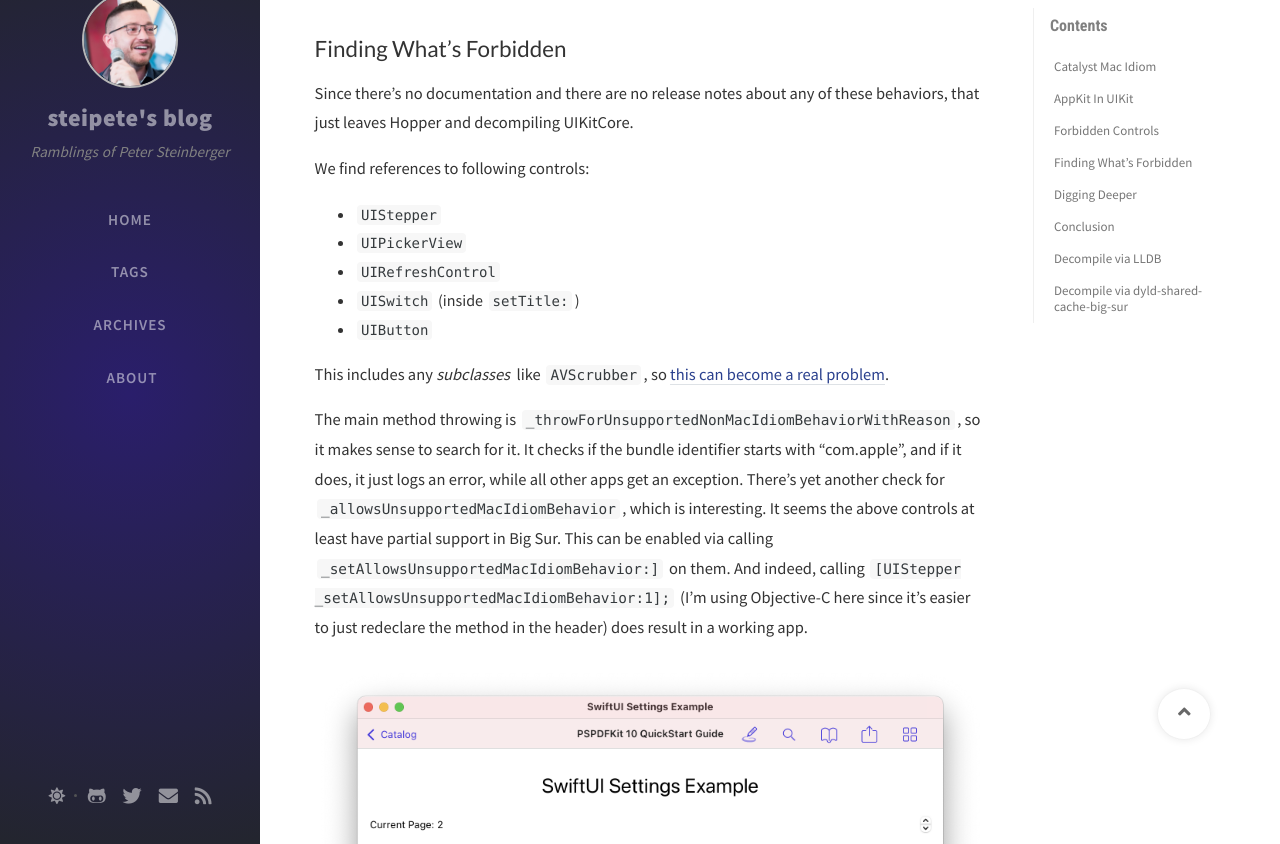
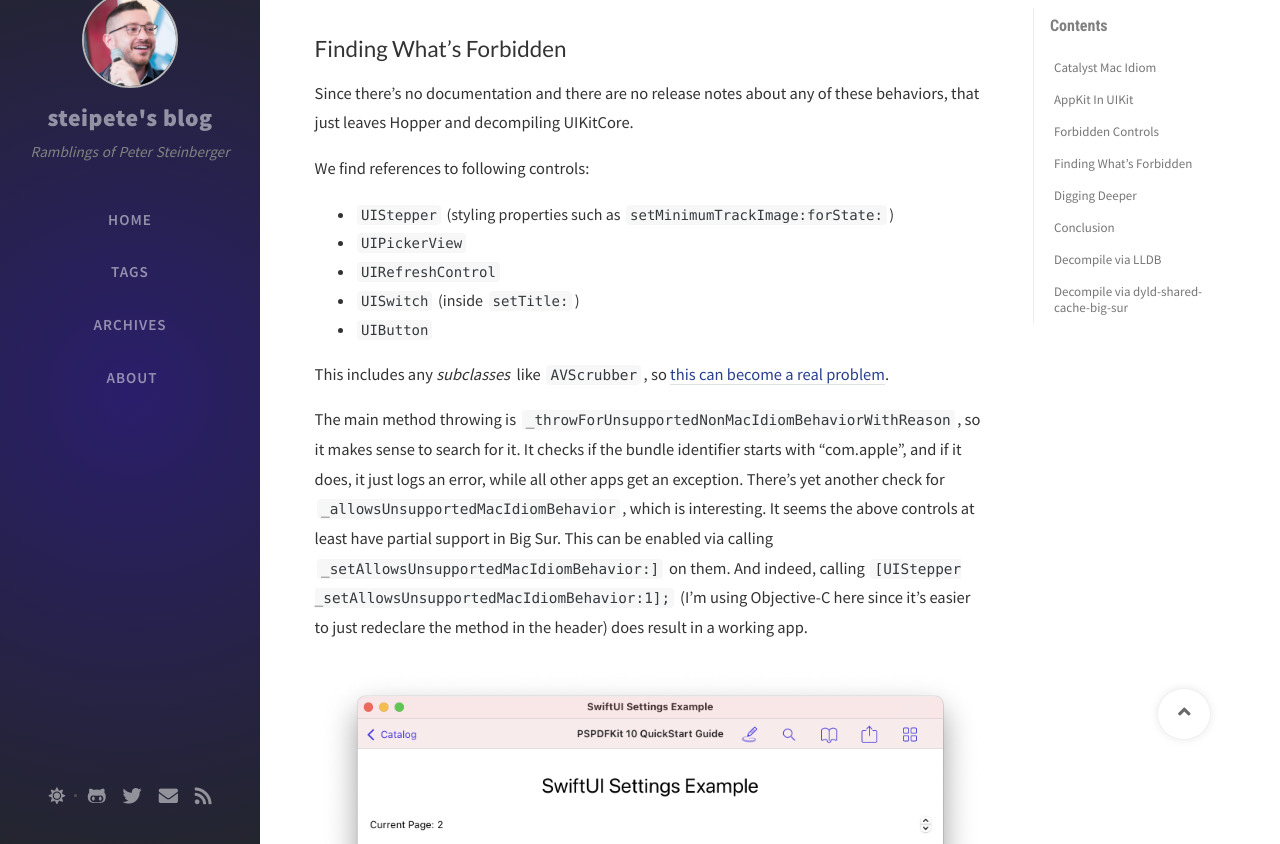
Before and after one commit to steipete/steipete.com, a Jekyll site: the page built from _posts/2020-09-22-forbidden-controls-in-catalyst-mac-idiom.md, in a window 1280 px wide and 900 px high, scrolled down 3032 px, cut to the strip 56-900 px from the top of the window. Built offline with Jekyll 4.4.1, drawn with Linux system fonts in a browser that asks for light colours; nearby versions of some CDN libraries; comment, search, counter and statistics services are not loaded.

Commit message:
mention styling properties

```diff
--- a/_posts/2020-09-22-forbidden-controls-in-catalyst-mac-idiom.md
+++ b/_posts/2020-09-22-forbidden-controls-in-catalyst-mac-idiom.md
@@ -104,7 +104,7 @@ Since there’s no documentation and there are no release notes about any of the
 
 We find references to following controls:
 
-- `UIStepper`
+- `UIStepper` (styling properties such as `setMinimumTrackImage:forState:`)
 - `UIPickerView`
 - `UIRefreshControl`
 - `UISwitch` (inside `setTitle:`)
```
